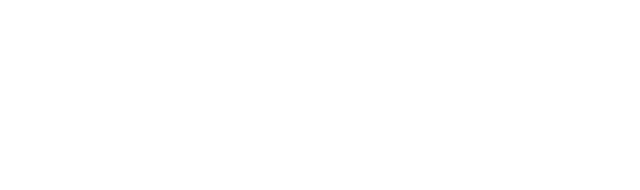
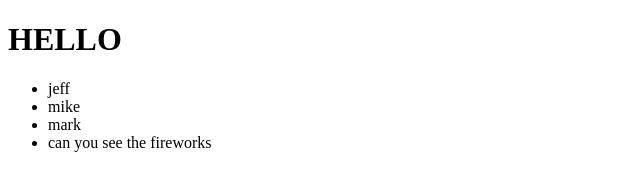
Before and after one commit to mark-carlson/my-project, a plain HTML site: page index.html in a window 1280 px wide. Shown: the whole page, without its empty margins (0-640 px from the left). Drawn offline with Linux system fonts and the light colour scheme.

Commit message:
herewego

```diff
--- a/index.html
+++ b/index.html
@@ -14,12 +14,14 @@
     <link rel="stylesheet" href="" />
   </head>
   <body>
-    <!--[if lt IE 7]>
-      <p class="browsehappy">
-        You are using an <strong>outdated</strong> browser. Please
-        <a href="#">upgrade your browser</a> to improve your experience.
-      </p>
-    <![endif]-->
+    <h1>HELLO</h1>
+    <ul>
+      <li>jeff</li>
+      <li>mike</li>
+      <li>mark</li>
+      <li>can you see the fireworks</li>
+  </ul>
+
 
     <script src="" async defer></script>
   </body>
```
